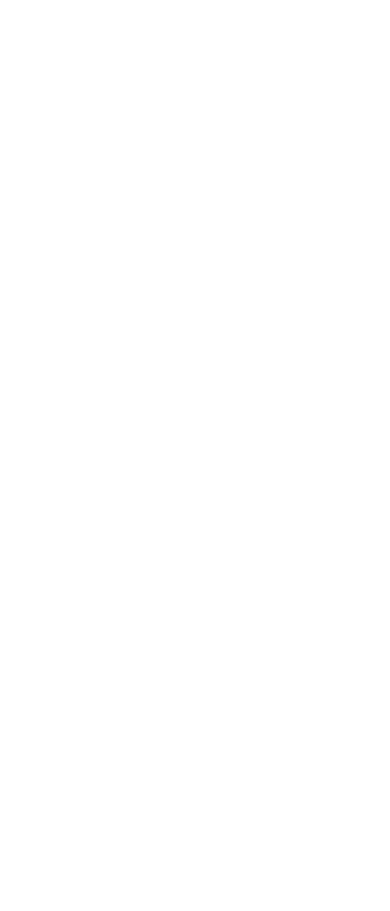
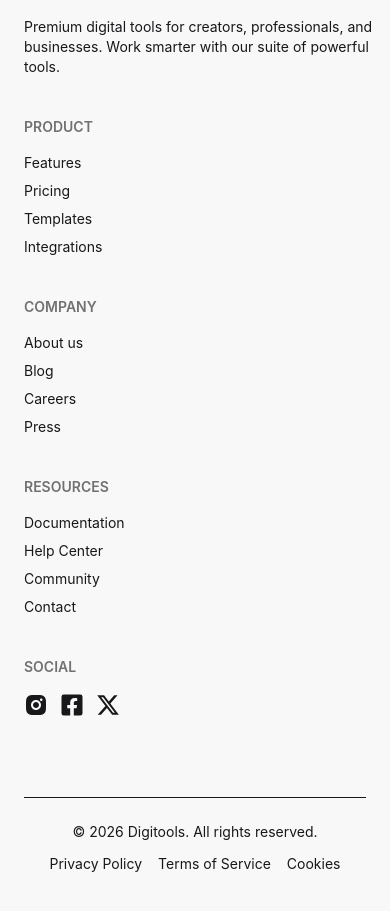
Before and after one commit to simantopal/Digitools-Assignment-6, a React (Vite) app: page / in a window 390 px wide. Shown: the part 8372-9283 px from the top of the page. Before the commit the page ends 8083 px from the top, so only its background shows below. Built offline with nearby package versions, Linux system fonts and the light colour scheme.

Commit message:
all section design and toggoling and responsive

```diff
--- a/src/App.jsx
+++ b/src/App.jsx
@@ -8,6 +8,7 @@
 import Step from './Components/StepSection/Step'
 import Pricing from './Components/PricingSection/Pricing'
 import Transform from './Components/TransformSection/Transform'
+import Footer from './Components/Footer/Footer'
 
 const fetchProduct = async () => {
   const res = await fetch("/data.json");
@@ -28,6 +29,7 @@
       <Step></Step>
       <Pricing></Pricing>
       <Transform></Transform>
+      <Footer></Footer>
 
       <ToastContainer />
     </>
--- a/src/Components/Card/Card.jsx
+++ b/src/Components/Card/Card.jsx
@@ -13,7 +13,7 @@
         }
 
     return (
-        <div className="card w-96 bg-base-100 shadow-2xl px-6 py-6 mx-auto">
+        <div className="card bg-base-100 shadow-2xl px-6 py-6 mx-auto">
             <div className="card-body">
                 <div className='flex justify-between mb-4'>
                     <img src="/src/assets/products/writing_2327400 1.png" alt="" className='w-12 h-12' />
--- /dev/null
+++ b/src/Components/Footer/Footer.jsx
@@ -0,0 +1,69 @@
+import React from 'react';
+import { FaFacebookSquare } from 'react-icons/fa';
+import { FaXTwitter } from 'react-icons/fa6';
+import { RiInstagramFill } from 'react-icons/ri';
+
+const Footer = () => {
+    return (
+        <div className="bg-base-200 text-base-content px-6 sm:px-10 lg:px-50 py-10">
+
+            <div className="footer sm:footer-horizontal flex flex-col sm:flex-row sm:flex-wrap justify-between gap-10 mb-20 mt-20">
+
+                <div className="flex-1 min-w-96">
+                    <h1 className='font-bold text-4xl mb-3 text-center sm:text-left'>Digitools</h1>
+                    <p className="text-sm sm:text-base">
+                        Premium digital tools for creators, professionals, and businesses.
+                        Work smarter with our suite of powerful tools.
+                    </p>
+                </div>
+
+                <div className="flex-1 min-w-30">
+                    <h6 className="footer-title mb-2">Product</h6>
+                    <a className="link link-hover">Features</a>
+                    <a className="link link-hover">Pricing</a>
+                    <a className="link link-hover">Templates</a>
+                    <a className="link link-hover">Integrations</a>
+                </div>
+
+                <div className="flex-1 min-w-40">
+                    <h6 className="footer-title mb-2">Company</h6>
+                    <a className="link link-hover">About us</a>
+                    <a className="link link-hover">Blog</a>
+                    <a className="link link-hover">Careers</a>
+                    <a className="link link-hover">Press</a>
+                </div>
+
+                <div className="flex-1 min-w-44">
+                    <h6 className="footer-title mb-2">Resources</h6>
+                    <a className="link link-hover">Documentation</a>
+                    <a className="link link-hover">Help Center</a>
+                    <a className="link link-hover">Community</a>
+                    <a className="link link-hover">Contact</a>
+                </div>
+
+                <div className="flex-1 min-w-52">
+                    <h6 className="footer-title mb-2">Social</h6>
+                    <div className='flex gap-3 text-2xl'>
+                        <RiInstagramFill />
+                        <FaFacebookSquare />
+                        <FaXTwitter />
+                    </div>
+                </div>
+            </div>
+
+            <div className="border-t border-base-500 my-6"></div>
+
+            <div className='flex flex-col sm:flex-row justify-between items-center gap-3 text-sm sm:text-base'>
+                <p>© 2026 Digitools. All rights reserved.</p>
+
+                <div className='flex flex-wrap gap-4 sm:gap-6'>
+                    <p className="link link-hover">Privacy Policy</p>
+                    <p className="link link-hover">Terms of Service</p>
+                    <p className="link link-hover">Cookies</p>
+                </div>
+            </div>
+        </div>
+    );
+};
+
+export default Footer;
--- a/src/Components/Navbar/Navbar.jsx
+++ b/src/Components/Navbar/Navbar.jsx
@@ -40,7 +40,7 @@
                     <div tabIndex={0} role="button" className="btn btn-ghost btn-circle">
                         ☰
                     </div>
-                    <ul tabIndex={0} className="menu menu-sm dropdown-content mt-3 z-[1] p-4 shadow bg-base-100 rounded-box w-52">
+                    <ul tabIndex={0} className="menu menu-sm dropdown-content mt-3 p-4 shadow bg-base-100 rounded-box w-52">
                         <li><a>Products</a></li>
                         <li><a>Features</a></li>
                         <li><a>Pricing</a></li>
--- a/src/Components/Product/Product.jsx
+++ b/src/Components/Product/Product.jsx
@@ -11,7 +11,7 @@
 
     const [selectedProduct, setSelectedProduct] = useState([]);
     return (
-        <div className='py-30 mx-auto'>
+        <div className='px-4 sm:px-10 md:px-20 lg:px-40 py-10 sm:py-20 mx-auto'>
             <div className='text-center mb-10'>
                 <h1 className='font-bold text-5xl mb-4'>Premium Digital Tools</h1>
                 <p className='mb-4'>Choose from our curated collection of premium digital products designed <br /> to boost your productivity and creativity.</p>
@@ -25,7 +25,7 @@
                 </div>
             </div>
             <div>
-                {selectedType === "product" ? "" : <h2 className='font-medium text-2xl mb-6'>Your Cart</h2>}
+                {selectedType === "product" ? "" : <h2 className='font-medium text-2xl mb-6 '>Your Cart</h2>}
 
             </div>
 
```
